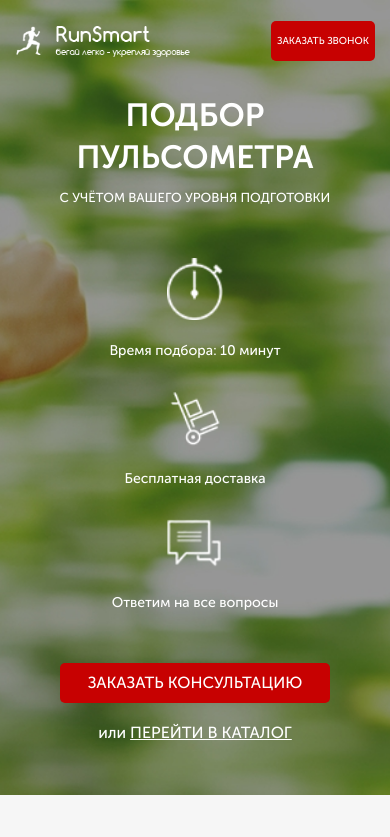
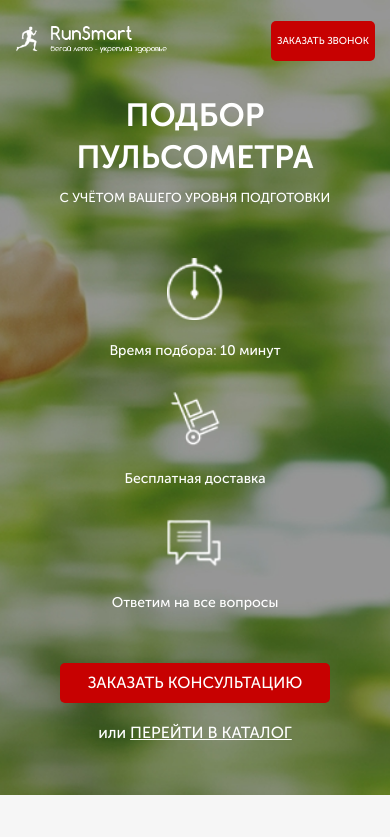
Before and after one commit to vitaliidvornyk/Pulse_project-src-, a website: page src/index.html in a window 390 px wide. Shown: the top 837 px of the page. Drawn offline with nearby package versions, Linux system fonts and the light colour scheme; files that its build step writes are made by us from their sources.

Commit message:
adaptation

```diff
--- a/src/sass/base/_media.scss
+++ b/src/sass/base/_media.scss
@@ -296,7 +296,7 @@
 		.header {
 			justify-content: space-between;
 			&__logo {
-				width: 175px;
+				width: 152px;
 				height: 30px;
 			}
 			&__phone {
```
Also changed, not shown: dist/css/style.min.css.
